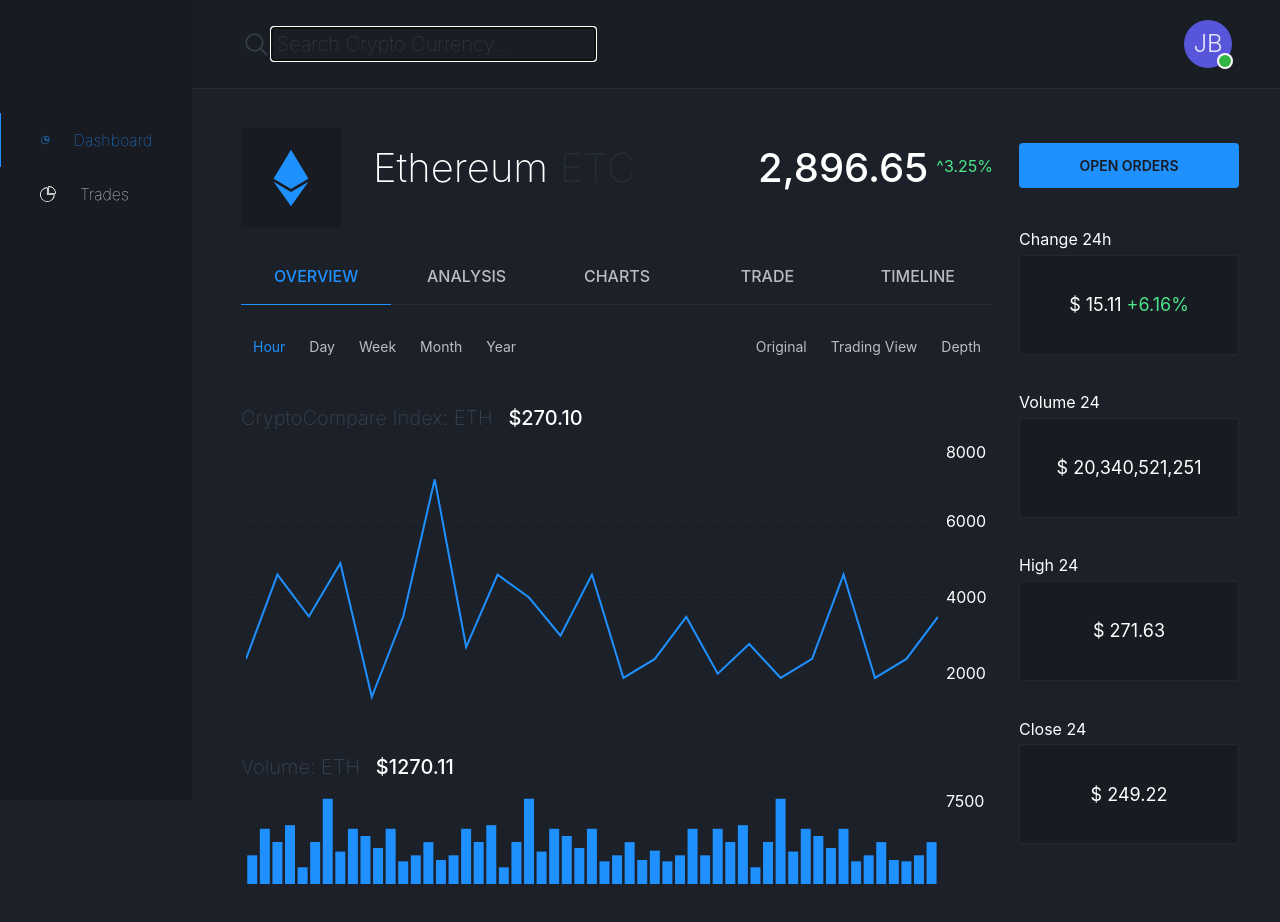
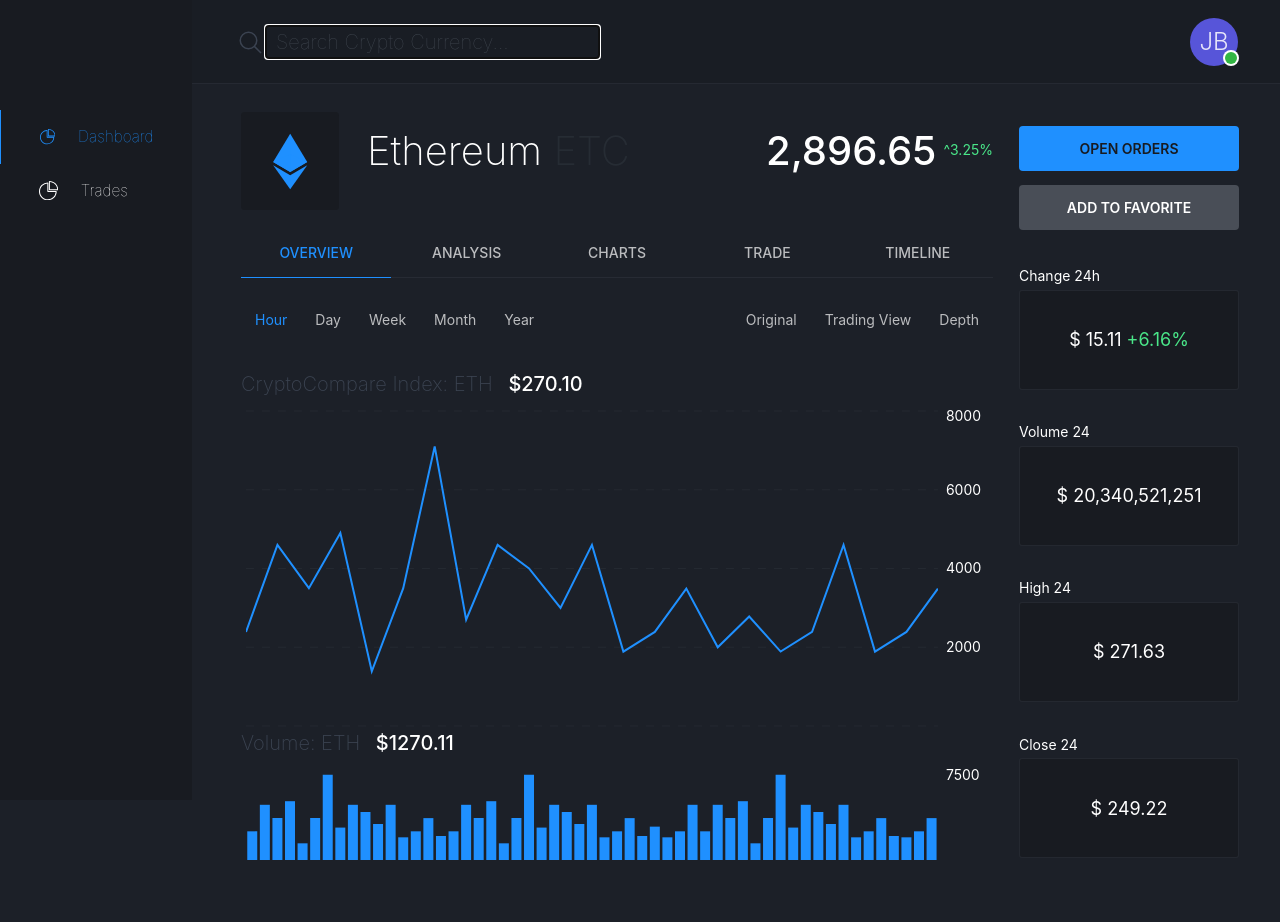
Before and after one commit to JBooker10/react-crypto-dashboard, a React (Create React App) app: page / in a window 1280 px wide. Shown: the top 922 px of the page. Built offline with nearby package versions, Linux system fonts and the light colour scheme.

Commit message:
updated fonts

```diff
--- a/src/App.scss
+++ b/src/App.scss
@@ -7,4 +7,21 @@
 
 body {
   background: $NavyLight;
+  font-size: 62.5%;
+  font-size: 0.7em;
 }
+
+@media only screen and (max-width: 900px) {
+  .container {
+    width: 100vw;
+    margin: 8em 2em 2em 2em;
+  }
+
+  h1 {
+    font-size: 28px;
+  }
+
+  body {
+    font-size: 70%;
+  }
+}
--- a/src/components/CryptoData/CryptoTimeSeries.tsx
+++ b/src/components/CryptoData/CryptoTimeSeries.tsx
@@ -486,7 +486,10 @@
 ];
 
 export default function CryptoTimeSeries() {
-  const width = window.innerWidth / 1.68;
+  const width =
+    window.innerWidth >= 900
+      ? window.innerWidth / 1.68
+      : window.innerWidth - 20;
   const contentStyle = {
     background: "rgba(24, 27, 33, .95)",
     border: `1px solid ${Light}`,
@@ -500,7 +503,7 @@
         <h5>
           CryptoCompare Index: ETH <span className="chart-price">$270.10</span>
         </h5>
-        <AreaChart width={width} height={315} data={data}>
+        <AreaChart width={width} height={325} data={data}>
           <XAxis dataKey="name" hide={true} />
           <YAxis
             tick={true}
--- a/src/components/CryptoHeader/CryptoHeader.scss
+++ b/src/components/CryptoHeader/CryptoHeader.scss
@@ -32,9 +32,9 @@
   }
 
   .crypto-type {
-    height: 100px;
-    width: 100px;
-    border-radius: 3px;
+    height: 7em;
+    width: 7em;
+    border-radius: 0.25em;
     margin-right: 2em;
     background: $NavyDark;
     display: flex;
@@ -44,5 +44,6 @@
 
   .crypto-icon {
     fill: $Primary;
+    height: 60%;
   }
 }
--- a/src/components/CryptoHeader/CryptoHeader.tsx
+++ b/src/components/CryptoHeader/CryptoHeader.tsx
@@ -7,7 +7,7 @@
     <div className="crypto-header">
       <div className="crypto-head">
         <div className="crypto-type">
-          <Ethereum className="crypto-icon" style={{ height: 60 }} />
+          <Ethereum className="crypto-icon" />
         </div>
         <h1>
           Ethereum <span className="symbol">ETC</span>
--- a/src/components/Dashboard/Dashboard.scss
+++ b/src/components/Dashboard/Dashboard.scss
@@ -47,8 +47,8 @@
     border: none;
     background: none;
     margin-top: 2em;
-    font-size: 14px;
-    padding: 0 12px;
+    font-size: 1em;
+    padding: 0 1em;
     color: $Grey;
     cursor: pointer;
   }
@@ -59,80 +59,6 @@
 
   button:hover {
     color: $Primary;
-  }
-}
-
-.metrics {
-  display: block;
-  margin: 2.5em auto;
-  width: 15vw;
-  max-width: 320px;
-  min-width: 220px;
-
-  .metric-actions {
-    display: flex;
-    flex-direction: column;
-
-    .btn-primary {
-      background: $Primary;
-      color: $NavyDark;
-      border: none;
-      margin: 0.5em 0;
-      width: 100%;
-      font-weight: 600;
-      border-radius: 4px;
-      min-width: 200px;
-      max-width: 315px;
-      height: 45px;
-      font-size: 14px !important;
-      text-transform: uppercase;
-    }
-
-    .btn-secondary {
-      background: $Secondary;
-      color: $White;
-      margin: 0.5em 0;
-      border-radius: 4px;
-      height: 45px;
-      width: 100%;
-      max-width: 315px;
-      border: none;
-      min-width: 200px;
-      font-weight: 600;
-      font-size: 14px !important;
-      text-transform: uppercase;
-    }
-  }
-
-  .metrics-card {
-    width: 100%;
-    display: flex;
-    flex-direction: column;
-    margin: 2em 0;
-
-    p {
-      margin: 0;
-      padding: 0;
-      width: 100%;
-      color: $White;
-      font-weight: 400;
-    }
-    .card {
-      margin: 0.2em 0;
-      background: $NavyDark;
-      border: 1px solid $Light;
-      height: 100px;
-      max-width: 315px;
-      min-width: 200px;
-      border-radius: 3px;
-      width: inherit;
-      font-size: 18px;
-      color: $White;
-      display: flex;
-      text-align: center;
-      justify-content: center;
-      align-items: center;
-    }
   }
 }
 
@@ -148,10 +74,3 @@
 .line-chart {
   margin-top: 3em;
 }
-
-/* Extra small devices (phones, 600px and down) */
-@media only screen and (max-width: 600px) {
-  .main {
-    width: 100% !important;
-  }
-}
--- a/src/components/Dashboard/Dashboard.tsx
+++ b/src/components/Dashboard/Dashboard.tsx
@@ -11,7 +11,7 @@
       <Navbar />
       <div className="container">
         <div className="columns">
-          <div className="column col-9 col-mx-auto">
+          <div className="column col-9 col-sm-auto col-mx-auto">
             <CryptoHeader />
             <div className="columns">
               <CryptoData />
--- /dev/null
+++ b/src/components/Metrics/Metrics.scss
@@ -0,0 +1,75 @@
+@import "./../../styles/colors.scss";
+
+.metrics {
+  display: block;
+  margin: 2.5em auto;
+  width: 15vw;
+  max-width: 320px;
+  min-width: 220px;
+
+  .metric-actions {
+    display: flex;
+    flex-direction: column;
+
+    .btn-primary {
+      background: $Primary;
+      color: $NavyDark;
+      border: none;
+      margin: 0.5em 0;
+      width: 100%;
+      font-weight: 600;
+      border-radius: 4px;
+      min-width: 200px;
+      max-width: 315px;
+      height: 45px;
+      font-size: 14px !important;
+      text-transform: uppercase;
+    }
+
+    .btn-secondary {
+      background: $Secondary;
+      color: $White;
+      margin: 0.5em 0;
+      border-radius: 4px;
+      height: 45px;
+      width: 100%;
+      max-width: 315px;
+      border: none;
+      min-width: 200px;
+      font-weight: 600;
+      font-size: 14px !important;
+      text-transform: uppercase;
+    }
+  }
+
+  .metrics-card {
+    width: 100%;
+    display: flex;
+    flex-direction: column;
+    margin: 2em 0;
+
+    p {
+      margin: 0;
+      padding: 0;
+      width: 100%;
+      color: $White;
+      font-weight: 400;
+    }
+    .card {
+      margin: 0.2em 0;
+      background: $NavyDark;
+      border: 1px solid $Light;
+      height: 100px;
+      max-width: 315px;
+      min-width: 200px;
+      border-radius: 3px;
+      width: inherit;
+      font-size: 18px;
+      color: $White;
+      display: flex;
+      text-align: center;
+      justify-content: center;
+      align-items: center;
+    }
+  }
+}
--- a/src/components/Metrics/Metrics.tsx
+++ b/src/components/Metrics/Metrics.tsx
@@ -1,12 +1,13 @@
 import React from "react";
 import Metric from "./Metric";
+import "./Metrics.scss";
 
 export default function Metrics() {
   return (
     <div className="metrics">
       <div className="metric-actions">
         <button className="btn-primary">open orders</button>
-        {/* <button className="btn-secondary">add to favorite</button> */}
+        <button className="btn-secondary">add to favorite</button>
       </div>
       <Metric name="Change 24h" value="15.11" percentage="+6.16%" />
       <Metric name="Volume 24" value="20,340,521,251" />
--- a/src/components/Navbar/Navbar.scss
+++ b/src/components/Navbar/Navbar.scss
@@ -5,7 +5,6 @@
 .side-navbar {
   display: flex;
   flex-direction: column;
-  // display: block;
   width: 15vw;
 
   background: $NavyDark;
@@ -16,17 +15,18 @@
   }
 
   .navbar-item {
-    padding: 15px 2.5em;
+    padding: 1em 2.5em;
     display: flex;
     align-items: center;
     color: $White;
     background: none;
     font-weight: 100;
+    font-size: 1.1em;
     cursor: pointer;
 
     .nav-icon {
       fill: $White;
-      height: 16px;
+      height: 1.25em;
       margin-right: 1.5em;
     }
   }
@@ -58,7 +58,7 @@
     color: $White;
     font-size: 20px;
     text-transform: uppercase;
-    padding: 0 5px;
+    padding: 0 0.5em;
     max-width: 400px;
   }
 
--- a/src/components/Navbar/SideNavbar.tsx
+++ b/src/components/Navbar/SideNavbar.tsx
@@ -10,11 +10,11 @@
         <br />
         <div className="navbar-item active">
           <PieChartIcon className="nav-icon" />
-          Dashboard
+          <span>Dashboard</span>
         </div>
         <div className="navbar-item">
           <PieChartIcon className="nav-icon" />
-          Trades
+          <span>Trades</span>
         </div>
       </div>
     </div>
--- a/src/styles/colors.scss
+++ b/src/styles/colors.scss
@@ -4,7 +4,6 @@
 $NavyLight: #1c2028;
 $Light: rgba(56, 62, 70, 0.4);
 $Lighter: rgb(64, 71, 80);
-$Test: #1c2028;
 
 // Buttons and Links
 $Primary: #1f90ff;
```
